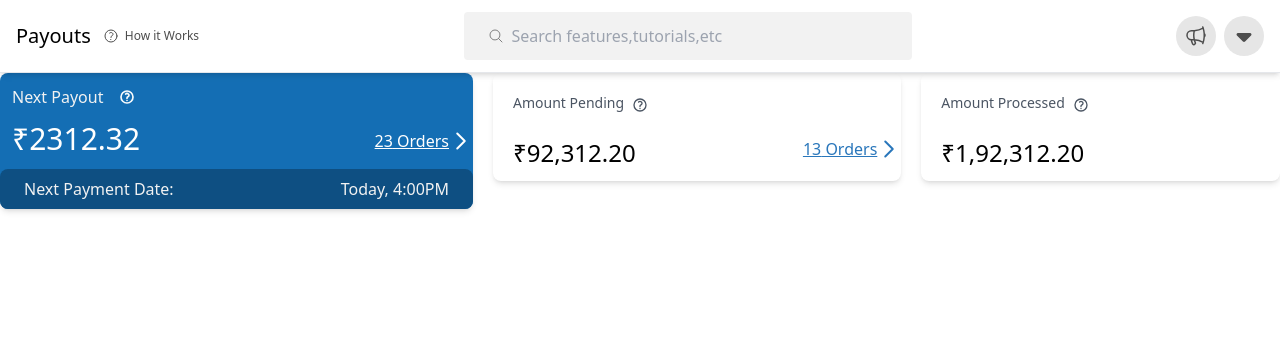
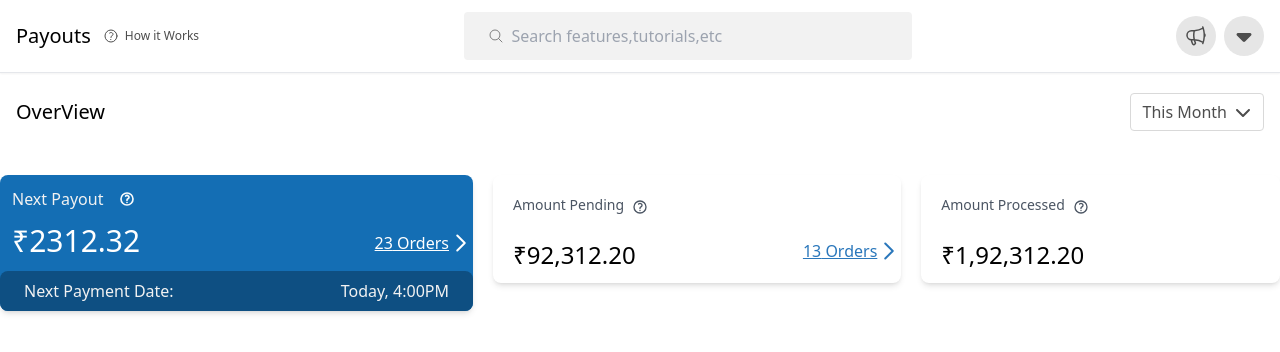
Before and after one commit to nishantattrey07/100-days-larning, a React (Vite) app in the folder tailwind-practise/: page / in a window 1280 px wide. Shown: the top 352 px of the page. Built offline with nearby package versions, Linux system fonts and the light colour scheme.

Commit message:
Refactor App and add OverViewBar component

```diff
--- a/tailwind-practise/src/App.jsx
+++ b/tailwind-practise/src/App.jsx
@@ -3,6 +3,7 @@ import { RevenueCard } from './components/RevenueCard';
 import './App.css'
 import { Payout } from './components/Payout';
 import { AppBar } from './components/AppBar';
+import { OverViewBar } from './components/OverViewBar';
 
 function App() {
 
@@ -13,6 +14,7 @@ function App() {
         <AppBar title={"Payouts"}/>
       </header>
       <section className="flex flex-col gap-6">
+        <OverViewBar title={"OverView"}/>
         <div className=" flex gap-5 flex-wrap">
           <Payout
             title={"Next Payout"}
--- a/tailwind-practise/src/components/AppBar.jsx
+++ b/tailwind-practise/src/components/AppBar.jsx
@@ -1,7 +1,7 @@
 /* eslint-disable react/prop-types */
 export function AppBar({ title }) {
   return (
-    <div className="flex justify-between items-center gap-2 shadow-md sticky top-0 border-b px-4 py-3 ">
+    <div className="flex justify-between items-center gap-2 shadow-sm sticky top-0 border-b px-4 py-3 ">
       <div className="flex justify-center items-center gap-3">
         <button className="block sm:hidden">
           <svg
--- /dev/null
+++ b/tailwind-practise/src/components/OverViewBar.jsx
@@ -0,0 +1,22 @@
+/* eslint-disable react/prop-types */
+export function OverViewBar({ title }) {
+  return (
+    <div className="flex flex-col sm:flex-row items-start sm:items-center justify-between px-4 py-3 sm:py-5">
+      <h5 className="text-lg sm:text-xl font-medium mb-2 sm:mb-0">{title}</h5>
+      <button className="flex items-center gap-2 px-3 py-1.5 border border-[#D9D9D9] rounded bg-white text-[#4D4D4D] text-sm sm:text-base">
+        <span className="hidden sm:inline">This Month</span>
+        <span className="sm:hidden">Month</span>
+        <svg
+          stroke="currentColor"
+          fill="currentColor"
+          strokeWidth="0"
+          viewBox="0 0 512 512"
+          className="w-4 h-4"
+          xmlns="http://www.w3.org/2000/svg"
+        >
+          <path d="M233.4 406.6c12.5 12.5 32.8 12.5 45.3 0l192-192c12.5-12.5 12.5-32.8 0-45.3s-32.8-12.5-45.3 0L256 338.7 86.6 169.4c-12.5-12.5-32.8-12.5-45.3 0s-12.5 32.8 0 45.3l192 192z"></path>
+        </svg>
+      </button>
+    </div>
+  );
+}
```
